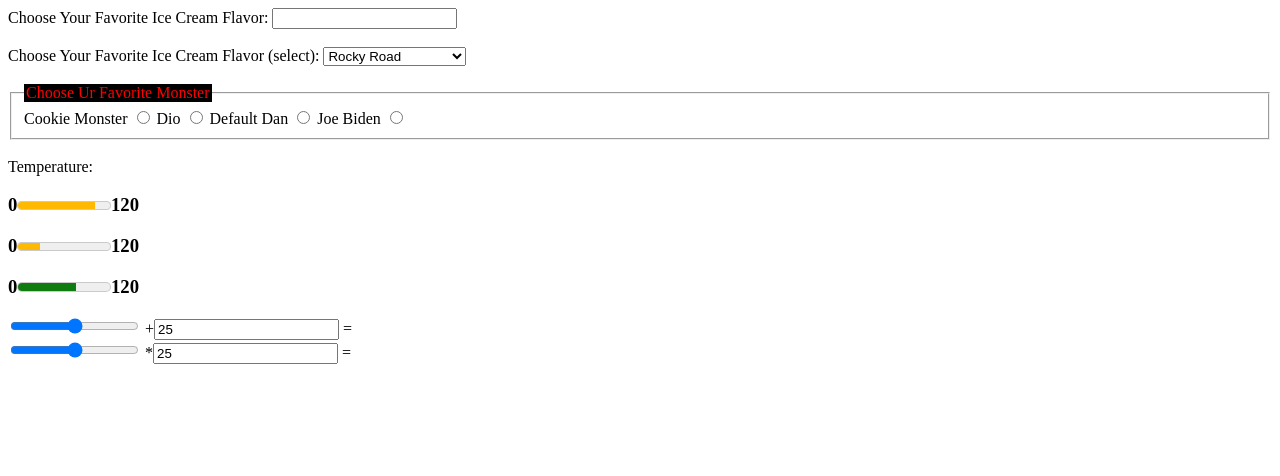
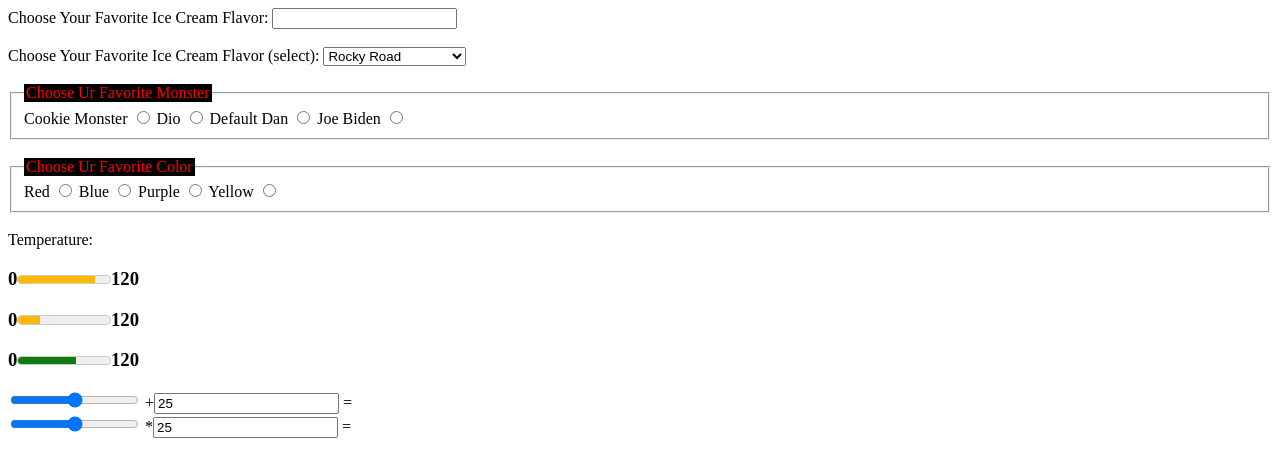
Before and after one commit to Eddie710/23-23-Work, a plain HTML site: page index.html in a window 1280 px wide. Drawn offline with Linux system fonts and the light colour scheme.

Commit message:
Update index.html

```diff
--- a/index.html
+++ b/index.html
@@ -54,6 +54,23 @@
       </form>
       <br>
 
+      <form>
+        <fieldset>
+            <legend id="legend"> Choose Ur Favorite Color</legend>
+            <label>Red</label>
+            <input type="radio">
+            <label>Blue</label>
+            <input type="radio">
+            <label>Purple</label>
+            <input type="radio">
+            <label>Yellow</label>
+            <input type="radio">
+        </fieldset>
+      </form>
+      <br>
+
+
+
     <label for="temp1">Temperature:</label>
     <h3>0<meter id="temp1" value="100" min="0" max="120" high="91" low="50"></meter>120</h3>
     <h3>0<meter id="temp2" value="29" min="0" max="120" high="91" low="50"></meter>120</h3>
```
